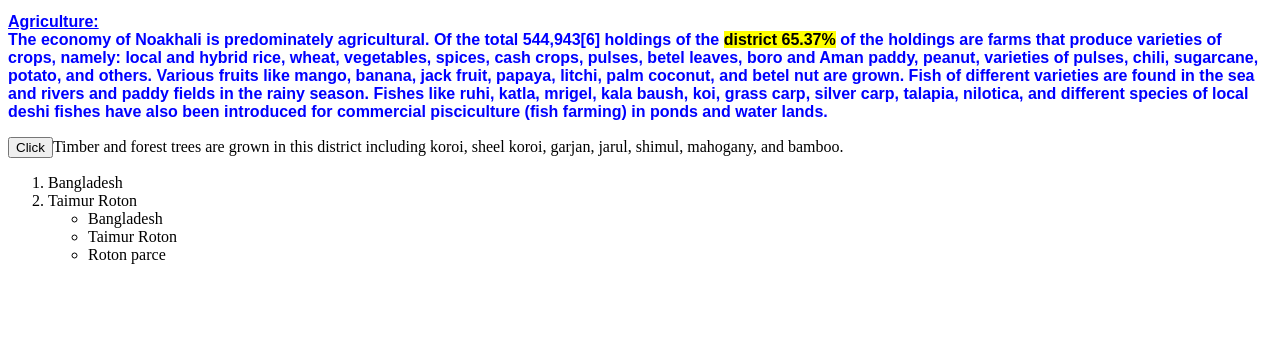
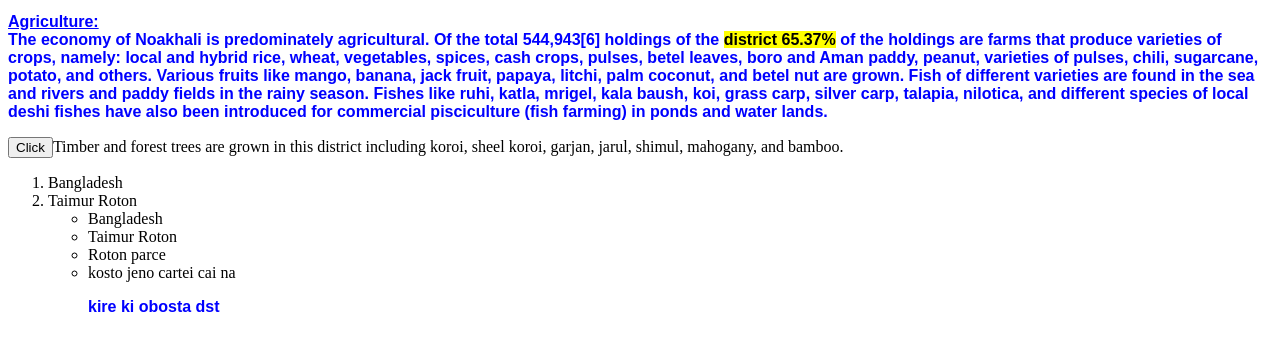
Before and after one commit to Rotonphero/my-firstwebsite, a plain HTML site: page first.html in a window 1280 px wide. Shown: the part 306-656 px from the top of the page. Drawn offline with Linux system fonts and the light colour scheme.

Commit message:
merge conflict resolved

```diff
--- a/first.html
+++ b/first.html
@@ -26,6 +26,8 @@
             <li>Bangladesh</li>
             <li>Taimur Roton</li>
             <li> Roton parce</li>
+            <li>kosto jeno cartei cai na</li>
+            <P>kire ki obosta dst </P>
          </ul>
 
          </ol>
```
